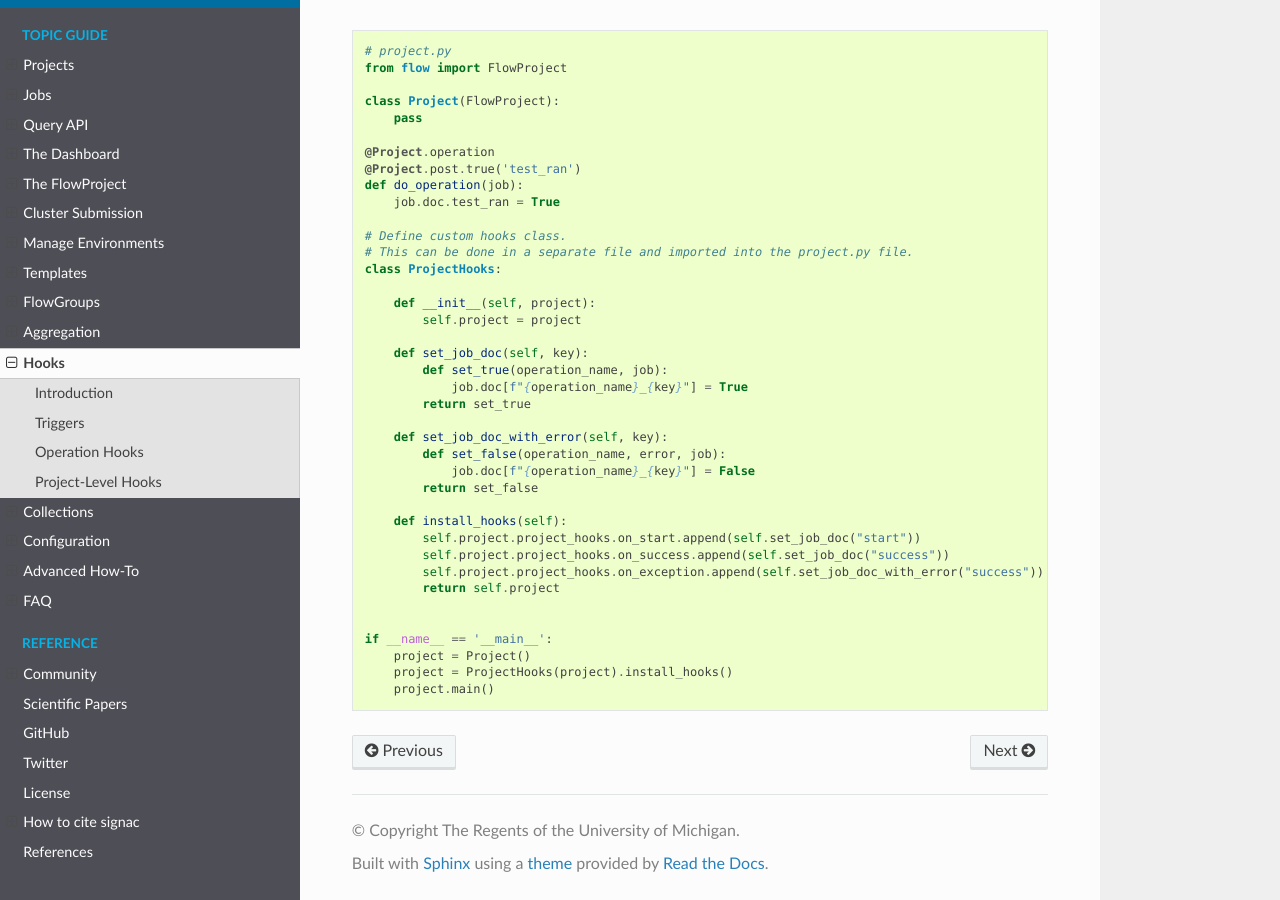
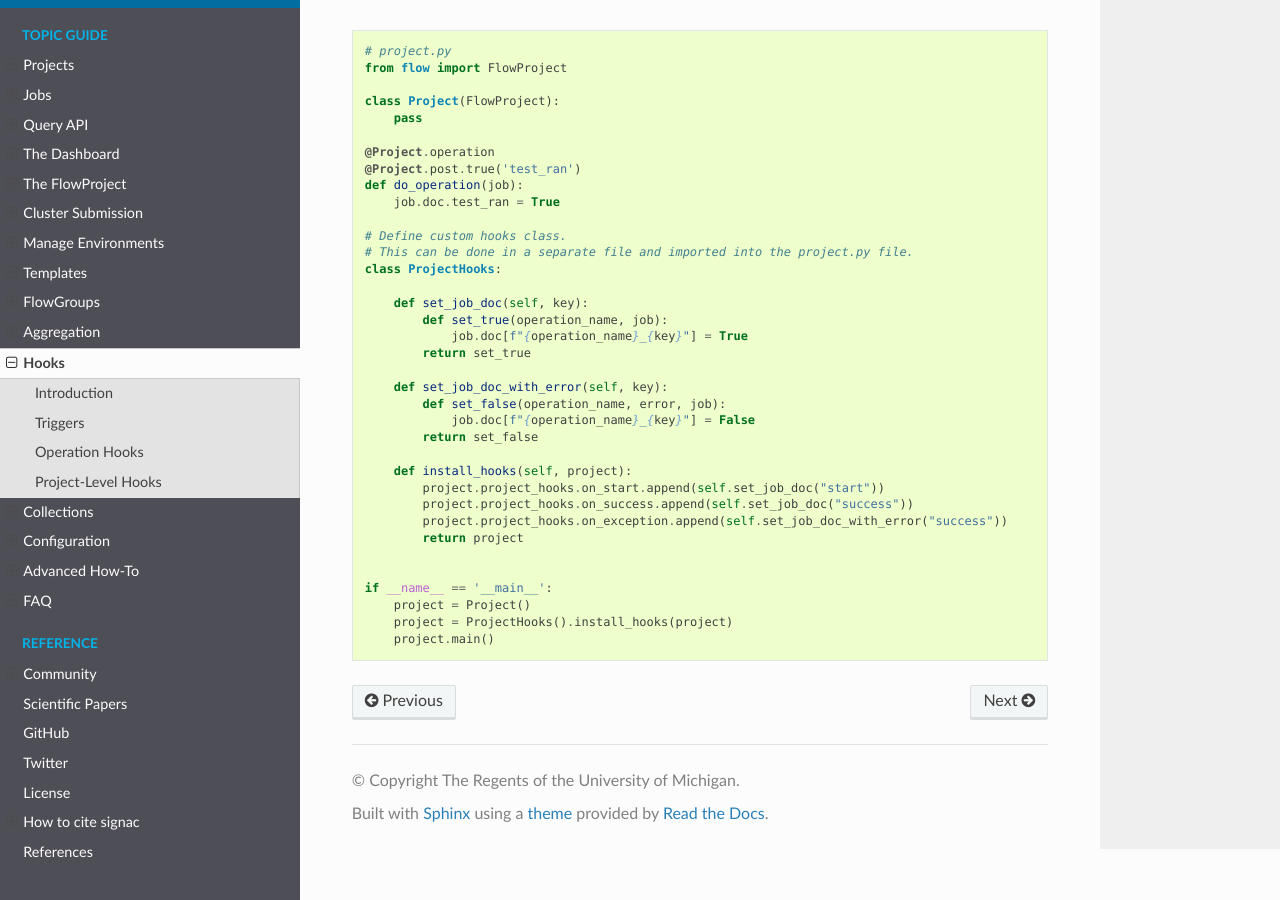
Before and after one commit to glotzerlab/signac-docs, a Sphinx documentation site: the page built from docs/source/hooks.rst, in a window 1280 px wide and 900 px high, scrolled down 2742 px. Built offline with Sphinx 7.4.7 and the Read the Docs theme 2.0.0, drawn with Linux system fonts in a browser that asks for light colours.

Commit message:
Make custom hook install take project as arg, not constructor
Co-authored-by: Bradley Dice <bdice@bradleydice.com>

```diff
--- a/docs/source/hooks.rst
+++ b/docs/source/hooks.rst
@@ -145,9 +145,6 @@ A custom set of hooks may also be installed at the project level by a custom ``i
     # This can be done in a separate file and imported into the project.py file.
     class ProjectHooks:
 
-        def __init__(self, project):
-            self.project = project
-
         def set_job_doc(self, key):
             def set_true(operation_name, job):
                 job.doc[f"{operation_name}_{key}"] = True
@@ -158,14 +155,14 @@ A custom set of hooks may also be installed at the project level by a custom ``i
                 job.doc[f"{operation_name}_{key}"] = False
             return set_false
 
-        def install_hooks(self):
-            self.project.project_hooks.on_start.append(self.set_job_doc("start"))
-            self.project.project_hooks.on_success.append(self.set_job_doc("success"))
-            self.project.project_hooks.on_exception.append(self.set_job_doc_with_error("success"))
-            return self.project
+        def install_hooks(self, project):
+            project.project_hooks.on_start.append(self.set_job_doc("start"))
+            project.project_hooks.on_success.append(self.set_job_doc("success"))
+            project.project_hooks.on_exception.append(self.set_job_doc_with_error("success"))
+            return project
 
 
     if __name__ == '__main__':
         project = Project()
-        project = ProjectHooks(project).install_hooks()
+        project = ProjectHooks().install_hooks(project)
         project.main()
```
